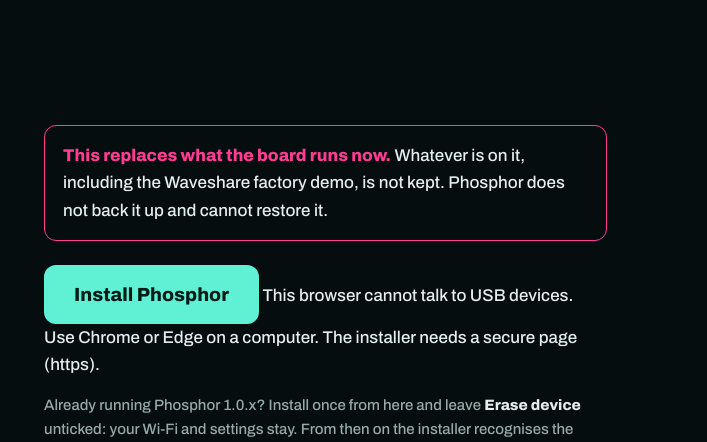
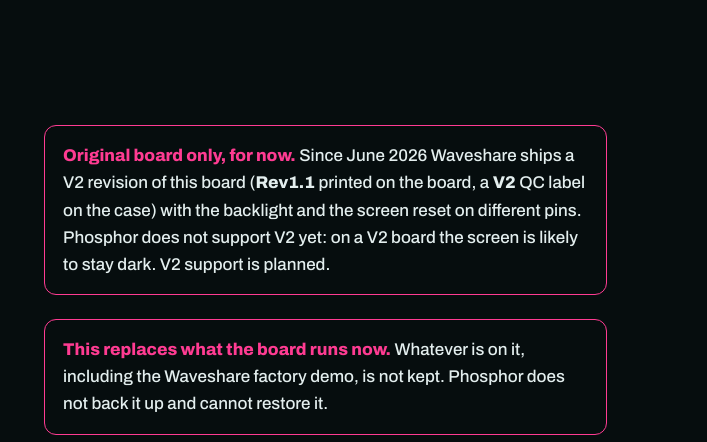
Before and after one commit to WorkingWarrior/phosphor, a plain HTML site: page docs/index.html in a window 1280 px wide. Shown: the part 5440-5882 px from the top of the page, 573-1280 px from the left. Drawn offline with Linux system fonts and the light colour scheme.

Commit message:
README and installer: note that the V2 board (Rev1.1) is not supported yet
Waveshare has shipped a V2 revision of the ESP32-S3-Touch-LCD-3.49 since
June 2026 with the backlight and the LCD reset on different pins. Phosphor
still drives the original pins, so say so before anyone installs it.

Co-Authored-By: Claude Opus 5.5 <noreply@anthropic.com>

```diff
--- a/docs/index.html
+++ b/docs/index.html
@@ -303,6 +303,10 @@ footer p { margin: 0; }
       </figure>
       <div>
         <div class="warn">
+          <b>Original board only, for now.</b> Since June 2026 Waveshare ships a V2 revision of this board (<strong>Rev1.1</strong> printed on the board, a <strong>V2</strong> QC label on the case) with the backlight and the screen reset on different pins.
+          Phosphor does not support V2 yet: on a V2 board the screen is likely to stay dark. V2 support is planned.
+        </div>
+        <div class="warn">
           <b>This replaces what the board runs now.</b> Whatever is on it, including the Waveshare factory demo, is not kept.
           Phosphor does not back it up and cannot restore it.
         </div>
```
Also changed, not shown: 1 other file.
